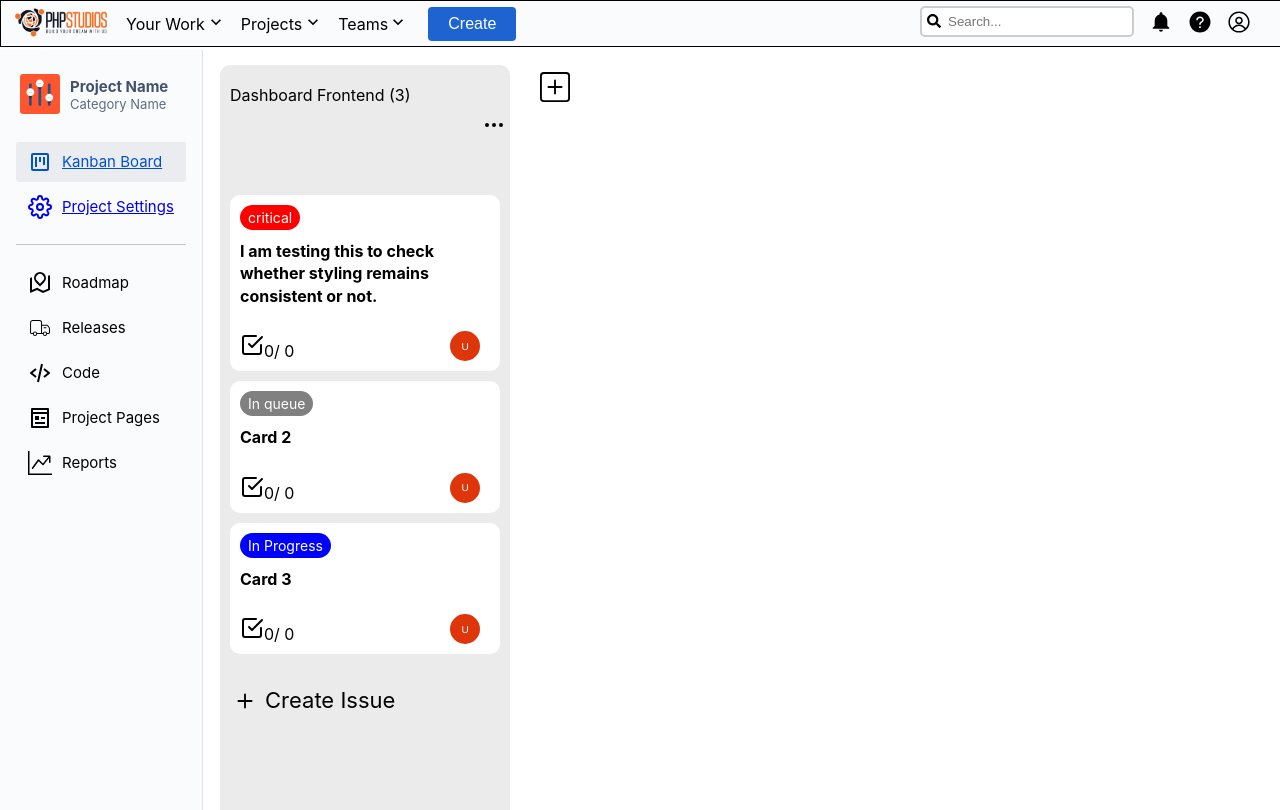
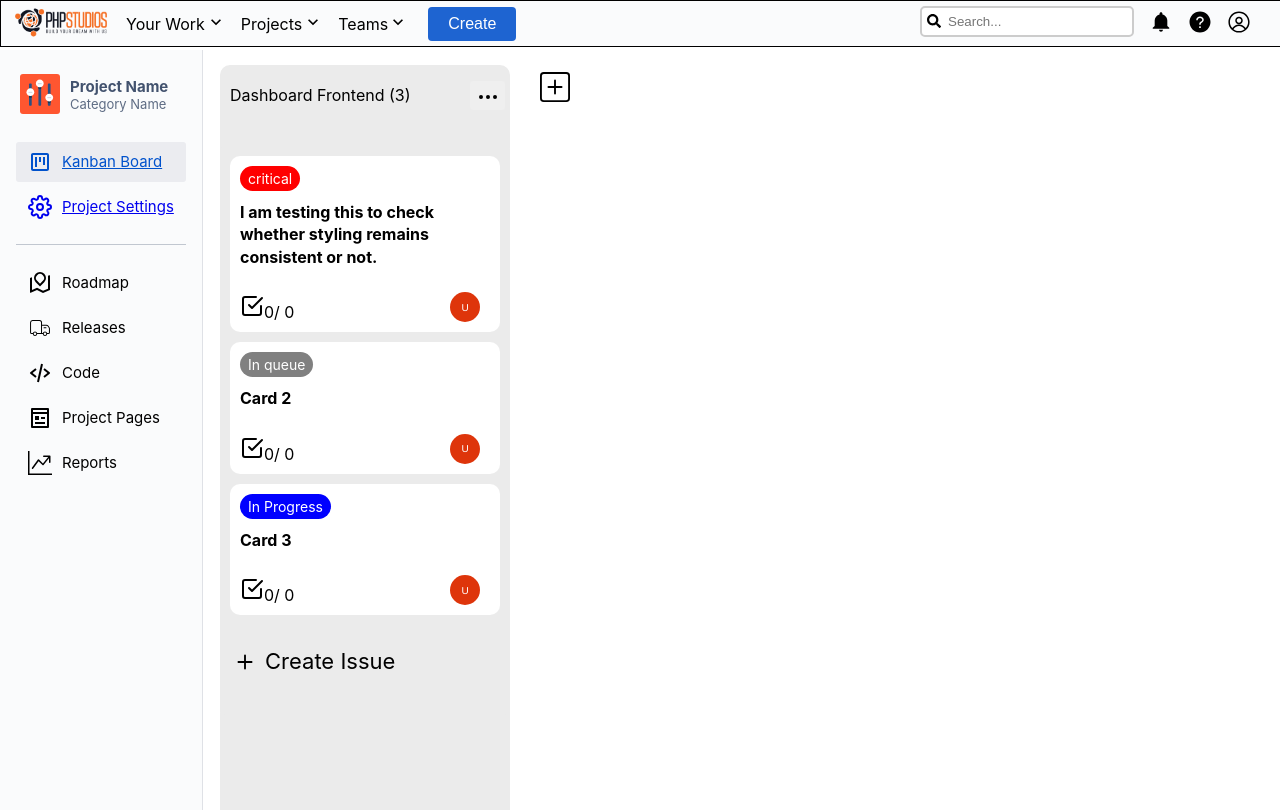
Before and after one commit to ZeeAnsari11/pms, a React (Create React App) app in the folder frontend/: page /dashboard in a window 1280 px wide. Built offline with nearby package versions, Linux system fonts and the light colour scheme.

Commit message:
FIxed Editable field design issue, Fixed Drop-Down design issue Also added onclose fucntionality

```diff
--- a/frontend/src/Components/Dashboard/Board/Board.js
+++ b/frontend/src/Components/Dashboard/Board/Board.js
@@ -1,11 +1,10 @@
-import React, { useState,  } from "react";
-import { MoreHorizontal } from "react-feather";
+import React, {useState,} from "react";
+import {MoreHorizontal} from "react-feather";
 import Card from "../Card/Card";
 import Editable from "../Editable/Editable";
 import Dropdown from "../Dropdown/Dropdown";
 import styled from "styled-components";
 import {BsPlus} from "react-icons/bs";
-
 
 const BoardContainer = styled.div`
   min-width: 290px;
@@ -31,13 +30,28 @@ const BoardTopTitle = styled.p`
   width: 100%;
 `;
 
-const BoardTopMore = styled.div`
+const BoardTopMore = styled.button`
   position: relative;
   cursor: pointer;
-  margin-left: 73.6px;
   float: right;
   padding: 4px;
+  height: 29px;
+  width: 35px;
+  margin-right: 5px;
+  border: none;
+  border-radius: 3px;
 
+  &:hover {
+    background-color: white;
+  }
+
+  &:active {
+    background-color: #253858;
+  }
+
+  &:focus {
+    background-color: #253858;
+  }
 `;
 
 const BoardHeaderTitle = styled.div`
@@ -57,11 +71,17 @@ const BoardDropdown = styled.div`
   box-shadow: 1px 0px 20px rgba(0, 0, 0, 0.12);
   width: 100px !important;
   cursor: default;
-  background-color: #fff;
+  border-radius: 3px;
+  margin-top: 25px;
+  background-color: whitesmoke;
+
 
   p {
-    border-bottom: 1px solid #f8f8f8;
     cursor: pointer;
+  }
+
+  &:hover {
+    background-color: #DADADA;
   }
 `;
 
@@ -106,19 +126,33 @@ const BoardAddCardEdit = styled.div`
   padding: 10px;
 `;
 
+const ParagraphWrapper = styled.p`
+
+`;
+
 function Board(props) {
     const [showDropDown, setShowDropdown] = useState(false);
+
+    const handleDropdownClose = () => {
+        setShowDropdown(false);
+    };
+
     return (
         <BoardContainer>
             <BoardTop>
                 <BoardTopTitle>
                     {props.board?.title} <span>{`(${props.board?.cards?.length})`}</span>
-                    <BoardTopMore onClick={() => setShowDropdown(!showDropDown)}>
-                        <MoreHorizontal/>
+                    <BoardTopMore onClick={() => setShowDropdown(true)}>
+                        {
+
+                            <MoreHorizontal onClick={() => setShowDropdown(!showDropDown)}/>
+
+                        }
                         {showDropDown && (
-                            <Dropdown onClick={() => setShowDropdown(!showDropDown)}>
+                            <Dropdown onClose={handleDropdownClose}>
                                 <BoardDropdown>
-                                    <p onClick={() => props.removeBoard(props.board?.id)}>Delete Board</p>
+                                    <ParagraphWrapper onClick={() => props.removeBoard(props.board?.id)}>Delete
+                                        Board</ParagraphWrapper>
                                 </BoardDropdown>
                             </Dropdown>
                         )}
--- a/frontend/src/Components/Dashboard/Comment/Comment.js
+++ b/frontend/src/Components/Dashboard/Comment/Comment.js
@@ -28,6 +28,7 @@ const CommentInfo = styled.div`
 const CommentAuthor = styled.p`
   font-weight: bold;
   margin-right: 5px;
+  margin-top: 5px;
 `;
 
 const CommentText = styled.p`
@@ -45,6 +46,24 @@ const CommentActionButton = styled.button`
   color: gray;
   font-weight: bold;
   cursor: pointer;
+`;
+
+const InputField = styled.input`
+    width: 456px;
+    height: 29px;
+    margin-left: -43px;
+    border: 1px solid #ccc;
+    border-radius: 3px;
+`;
+
+const ButtonForEditComment = styled.button`
+    background-color: rgb(0, 82, 204);
+    color: rgb(255, 255, 255);
+    border: none;
+    border-radius: 3px;
+    margin-left: 428px;
+    padding: 8px 13px;
+    margin-top: -32px;
 `;
 
 
@@ -81,13 +100,13 @@ function Comment({comment, index, onDelete, onEdit, selectedComment}) {
                     <CommentAuthor>User {index + 1}</CommentAuthor>
                     {selectedComment === index ? (
                         <>
-                            <input
+                            <InputField
                                 type="text"
                                 placeholder="Edit comment"
                                 value={editComment}
                                 onChange={(e) => setEditComment(e.target.value)}
                             />
-                            <button onClick={handleSave}>Save</button>
+                            <ButtonForEditComment onClick={handleSave}>Save</ButtonForEditComment>
                         </>
                     ) : (
                         <>
--- a/frontend/src/Components/Dashboard/Dropdown/Dropdown.js
+++ b/frontend/src/Components/Dashboard/Dropdown/Dropdown.js
@@ -4,9 +4,6 @@ import styled from 'styled-components';
 const StyledDropdown = styled.div`
   position: absolute;
   right: 0;
-  //top: 100%;
-  //background-color: #fff;
-  //border-radius: 3px;
   margin-right: 5px;
   margin-top: -20px;
   min-height: 40px;
@@ -22,19 +19,19 @@ const StyledDropdown = styled.div`
 function Dropdown(props) {
   const dropdownRef = useRef();
 
-  const handleClick = (event) => {
-    if (dropdownRef && !dropdownRef?.current?.contains(event?.target)) {
-      if (props.onClose) props.onClose();
+  const handleClickOutside = (event) => {
+    if (dropdownRef.current && !dropdownRef.current.contains(event.target)) {
+      props.onClose();
     }
   };
 
   useEffect(() => {
-    document.addEventListener('click', handleClick);
+    document.addEventListener('mousedown', handleClickOutside);
 
     return () => {
-      document.removeEventListener('click', handleClick);
+      document.removeEventListener('mousedown', handleClickOutside);
     };
-  });
+  }, []);
 
   return (
     <StyledDropdown ref={dropdownRef} className={props.class}>
```
